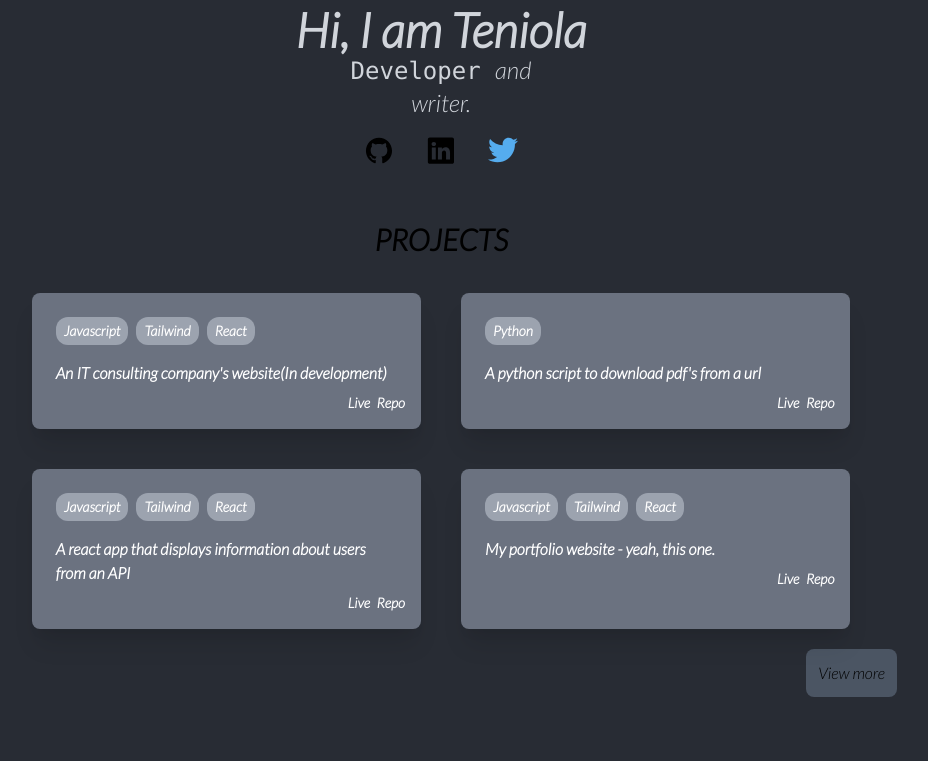
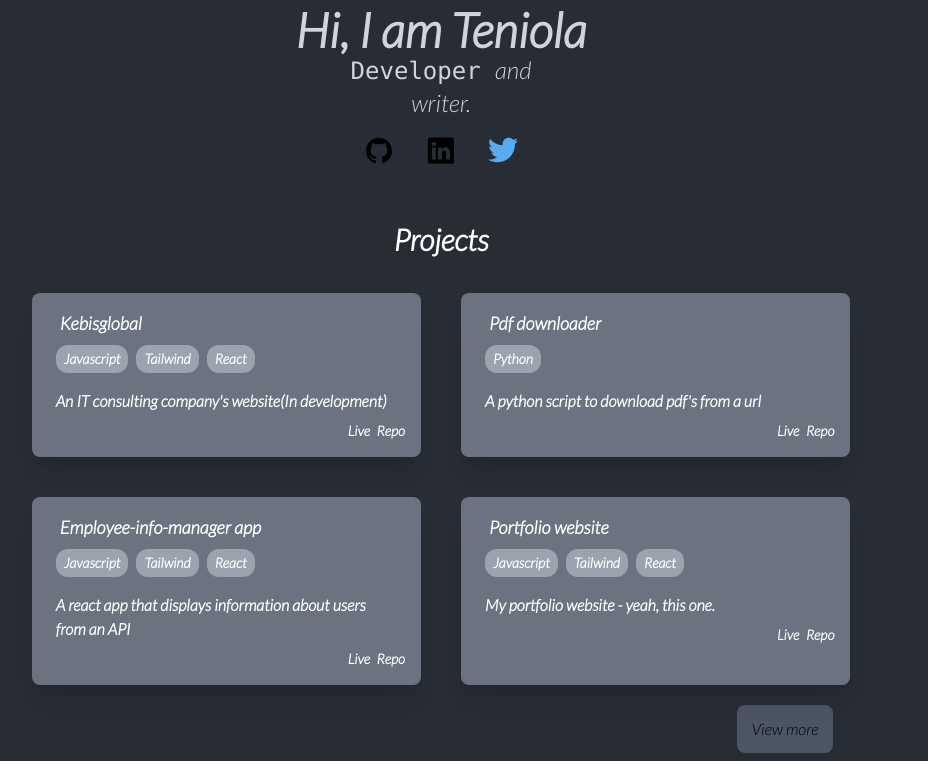
Before and after one commit to devteni/portfolio-website, a React (Create React App) app: page / in a window 1280 px wide. Shown: the part 356-1117 px from the top of the page, without its empty margins (199-1127 px from the left). Before the commit the page ends 1061 px from the top, so only its background shows below. Built offline with nearby package versions, Linux system fonts and the light colour scheme.

Commit message:
added title prop

```diff
--- a/src/components/ProjectList.js
+++ b/src/components/ProjectList.js
@@ -3,13 +3,14 @@ import Project from "./Project"
 const ProjectList = ({data}) => {
     return(
         <div className="mt-10 border-gray-900" id="Projects" data-aos="fade-up">
-        <p className="transition-1000 text-center mb-4 font-bold lg:font-extrabold text-3xl antialiased">PROJECTS</p>
+        <p className="transition-1000 text-center mb-4 font-bold lg:font-extrabold text-3xl antialiased text-white">Projects</p>
             <div className="flex flex-wrap flex-row justify-center lg:flex-row flex-wrap">
                 {
                 data.map((project, i) => {
                     return(<Project key={i}
                             id={data[i].id}
                             image={data[i].image}
+                            title={data[i].title}
                             desc={data[i].desc}
                             tags={data[i].tags}
                             live={data[i].live}
@@ -17,7 +18,7 @@ const ProjectList = ({data}) => {
                 })
             }
             </div>
-            <p className="p-3 bg-gray-600 float-right mr-32 rounded-lg hover:bg-gray-700"><a href="https://github.com/Omoteniola-dev" rel="noreferrer" target="_blank">View more</a></p>
+            <p className="p-3 bg-gray-600 mx-20 text-center lg:float-right mr-48 w-1/3 lg:w-24 rounded-lg hover:bg-gray-700"><a href="https://github.com/Omoteniola-dev" rel="noreferrer" target="_blank">View more</a></p>
         </div>
     )
 }
```
